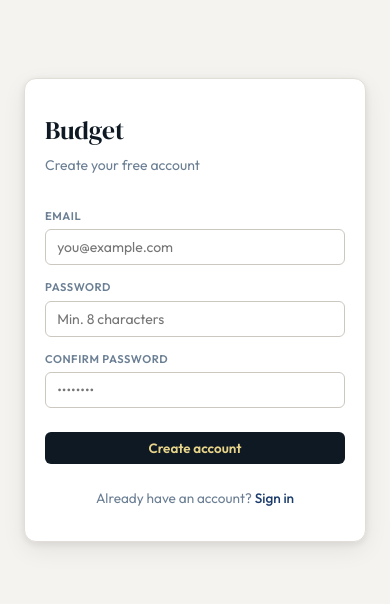
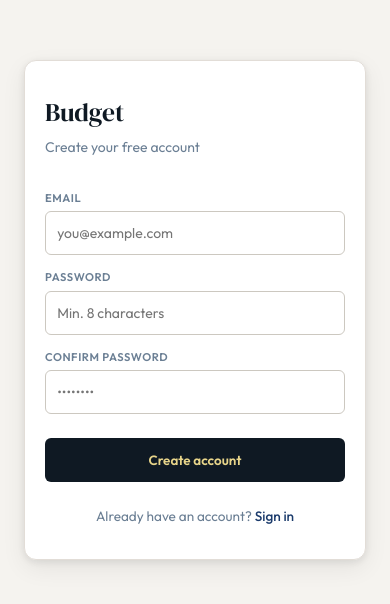
Before and after one commit to Higgins662/personalbudgetingapp, a React (Vite) app: page /signup in a window 390 px wide. Shown: the part 112-716 px from the top of the page. Built offline with nearby package versions, Linux system fonts and the light colour scheme; no server answers.

Commit message:
mobile scaling: bump base font to 16px, larger touch targets, safe area insets

```diff
--- a/src/styles/global.css
+++ b/src/styles/global.css
@@ -42,7 +42,7 @@ body {
   background: var(--surface);
   color: var(--ink);
   min-height: 100vh;
-  font-size: 15px;
+  font-size: 16px;
   line-height: 1.5;
 }
 
@@ -65,7 +65,8 @@ h1, h2 {
 
 /* ── Buttons ── */
 .btn {
-  padding: .5rem 1.2rem;
+  padding: .55rem 1.2rem;
+  min-height: 44px;
   border-radius: var(--radius-sm);
   font-family: 'Outfit', sans-serif;
   font-size: .84rem;
@@ -141,7 +142,9 @@ h1, h2 {
 .ssub { font-size: .75rem; color: var(--ink3); margin-top: .35rem; }
 @media (max-width: 480px) {
   .scard { padding: 1rem 1.1rem; }
-  .sval  { font-size: 1.3rem; }
+  .sval  { font-size: 1.4rem; }
+  .slabel { font-size: .75rem; }
+  .ssub  { font-size: .78rem; }
 }
 
 /* ── Section header ── */
@@ -236,7 +239,8 @@ tfoot td {
   color: var(--ink3);
 }
 .fg input, .fg select, .fg textarea {
-  padding: .5rem .7rem;
+  padding: .55rem .7rem;
+  min-height: 44px;
   border: 1px solid var(--border2);
   border-radius: var(--radius-sm);
   background: var(--card);
@@ -322,7 +326,7 @@ main {
   padding: 2rem 1.5rem;
 }
 @media (max-width: 480px) {
-  main { padding: 1.25rem 1rem; }
+  main { padding: 1.25rem 1rem 5rem; /* bottom padding for mobile nav */ }
 }
 
 /* ── Auth page layout ── */
```
